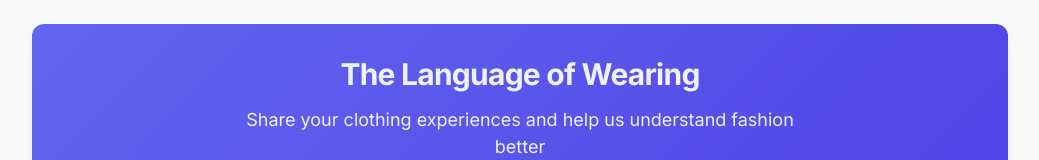
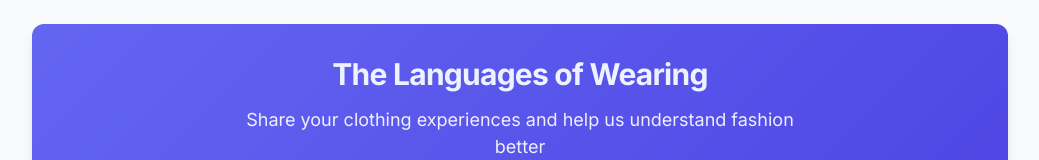
Before and after one commit to martinkean/languages-of-wearing, a plain HTML site: page index.html in a window 1280 px wide. Shown: the top 160 px of the page, without its empty margins (120-1159 px from the left). Drawn offline with Linux system fonts and the light colour scheme.

Commit message:
updated config

```diff
--- a/index.html
+++ b/index.html
@@ -40,7 +40,7 @@
   <div id="app">
     <!-- Header Section -->
     <header class="app-header">
-      <h1 class="app-title">The Language of Wearing</h1>
+      <h1 class="app-title">The Languages of Wearing</h1>
       <p class="app-subtitle">Share your clothing experiences and help us understand fashion better</p>
     </header>
 
```
